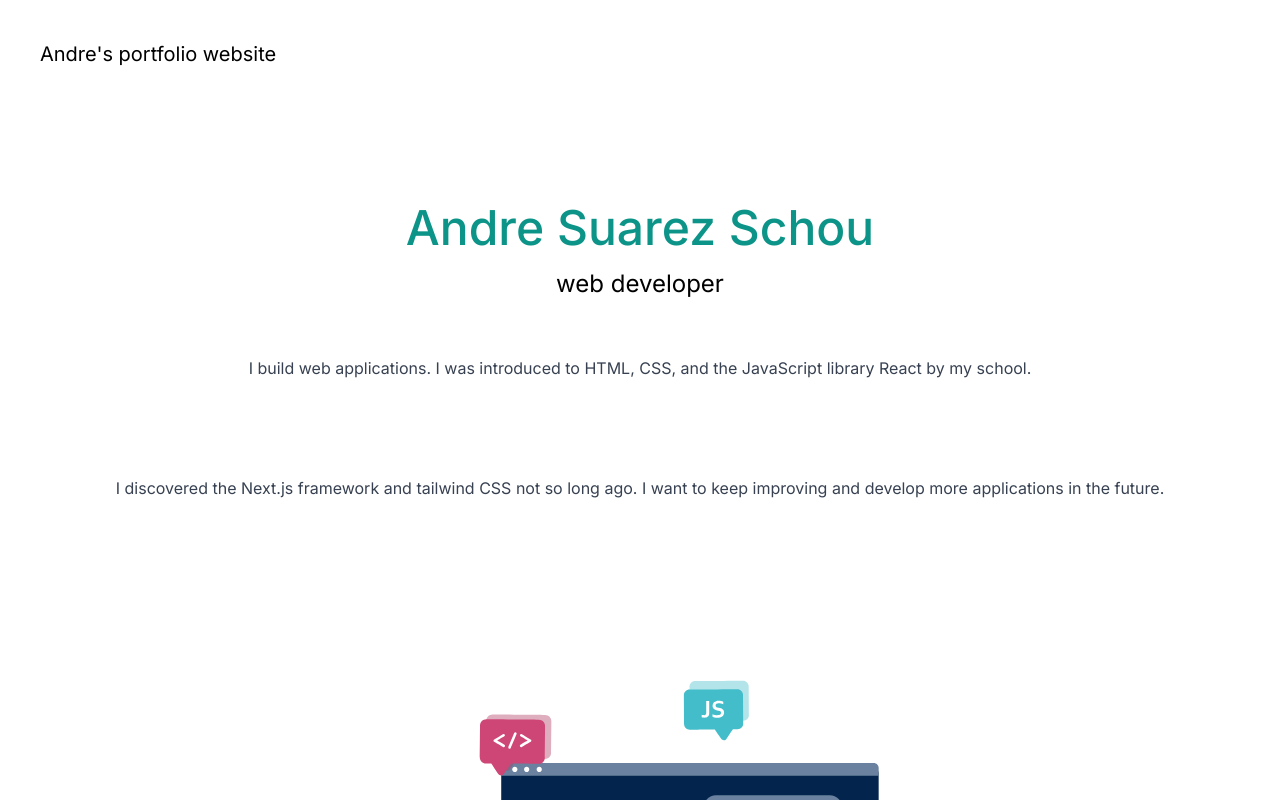
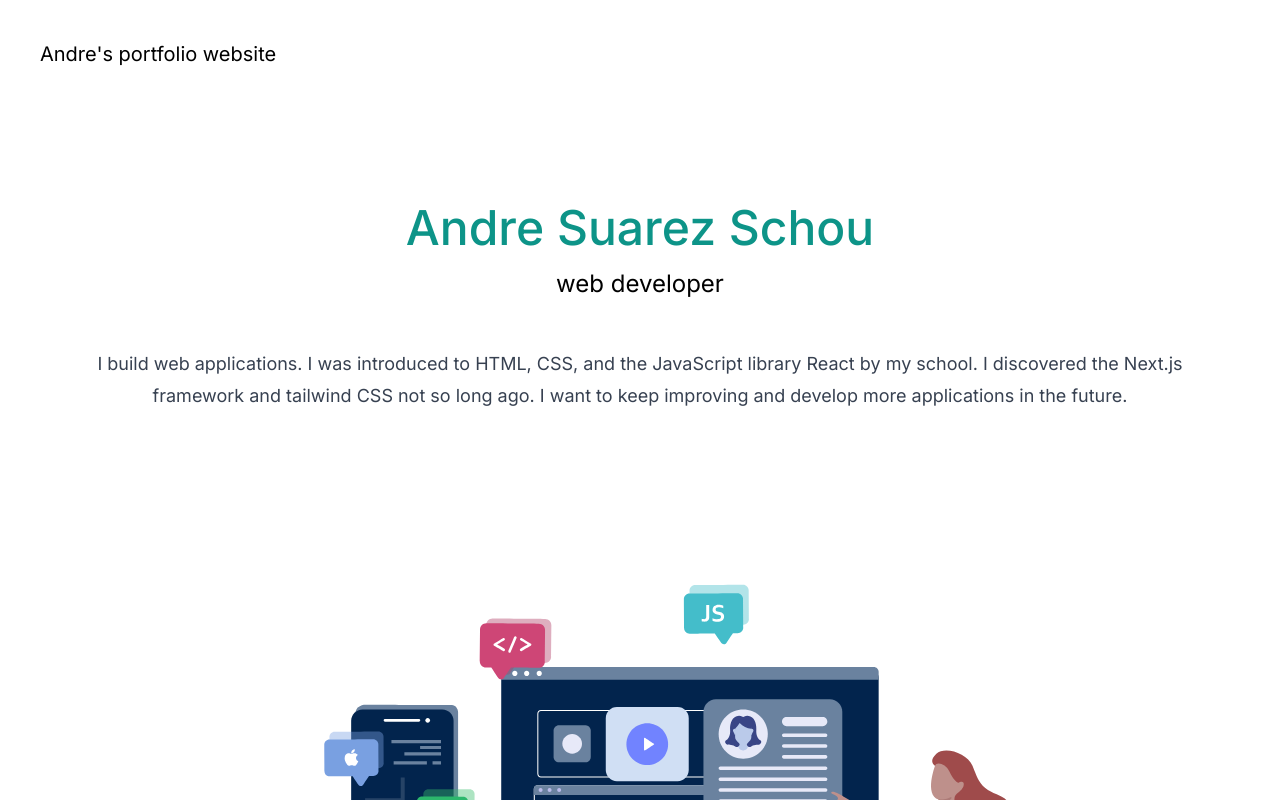
Before and after one commit to andresuarezschou/my-website-project, a Next.js app: page / in a window 1280 px wide. Shown: the top 800 px of the page. Built offline with nearby package versions, Linux system fonts and the light colour scheme.

Commit message:
text changed to large

```diff
--- a/app/page.tsx
+++ b/app/page.tsx
@@ -16,11 +16,9 @@ export default function Home() {
         <div className="text-center p-10">
           <h2 className="text-5xl py-2 text-teal-600 font-medium">Andre Suarez Schou</h2>
           <h3 className="text-2xl py-2">web developer</h3>
-          <p className="text-md py-10 leading-10 text-gray-700">
+          <p className="text-lg py-10 leading-8 text-gray-700">
             I build web applications.
             I was introduced to HTML, CSS, and the JavaScript library React by my school.
-          </p>
-          <p className="text-md py-10 leading-10 text-gray-700">
             I discovered the Next.js framework and tailwind CSS not so long ago.
             I want to keep improving and develop more applications in the future.
           </p>
```
